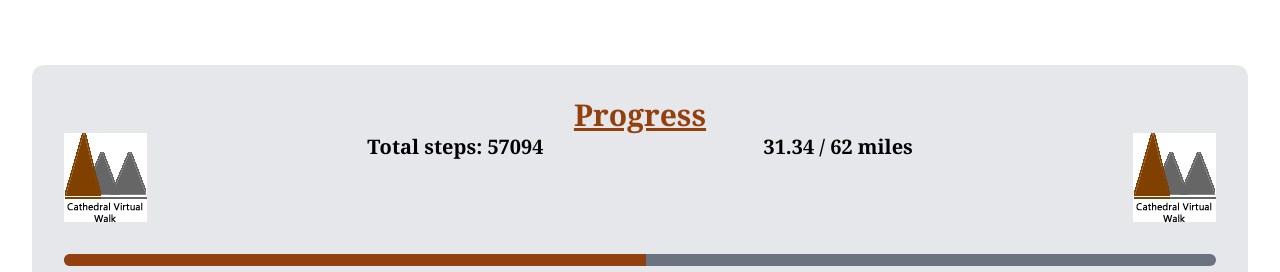
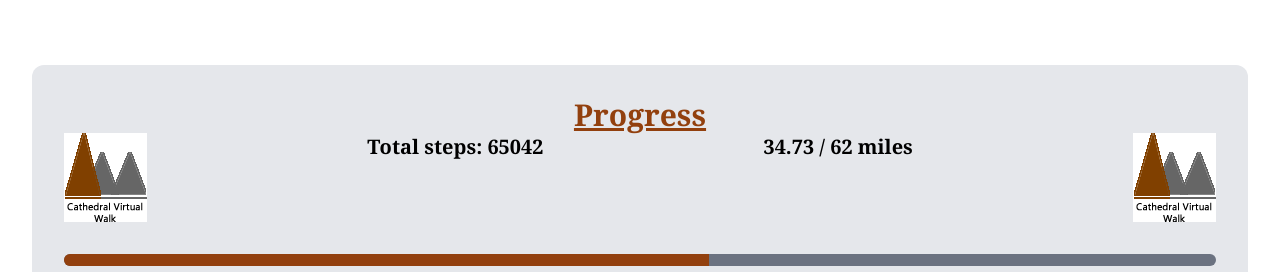
Before and after one commit to GraceMarston/cathedral-walking-challenge, a Next.js app: page / in a window 1280 px wide. Shown: the part 800-1072 px from the top of the page. Built offline with nearby package versions, Linux system fonts and the light colour scheme.

Commit message:
added another walk

```diff
--- a/pages/index.js
+++ b/pages/index.js
@@ -5,9 +5,9 @@ import styles from '../styles/Home.module.css'
 
 const inter = Inter({ subsets: ['latin'] })
 
-const completedMiles = 31.34;
+const completedMiles = 34.73;
 const totalMiles = 62;
-const totalSteps = 57094;
+const totalSteps = 65042;
 const progress = completedMiles / totalMiles * 100;
 
 export default function Home() {
@@ -142,6 +142,16 @@ export default function Home() {
               </div>
             </div>
 
+            <div className='grid lg:grid-cols-3 gap-8'>
+              <Image className='mr-8' src='/dog.jpg' alt='cute dog running' width='260' height='320'/>
+              <div className='col-span-2'>
+                <h3 className='text-2xl font-bold'>wipe out...</h3>
+                <p className='font-bold mb-4'>18/02/2023 – 3.39m – 7948 steps</p>
+                <p className='text-2xl'>
+                  Today I went on a walk with my Dad and my brother. The walk started off calmly and we were all enjoying the sunset. However the mood soon changed. As we were walking up a country lane our dog, Barley, got so excited to see some other dogs he sprinted straight into the back of my brother's legs. As he fell to the floor I couldnt help but laugh (he was okay). But after that we carried on with our lovely walk and had fun in the fields.
+                </p>
+              </div>
+            </div>
 
           </div>
 
```
Also changed, not shown: public/dog.jpg (added).
